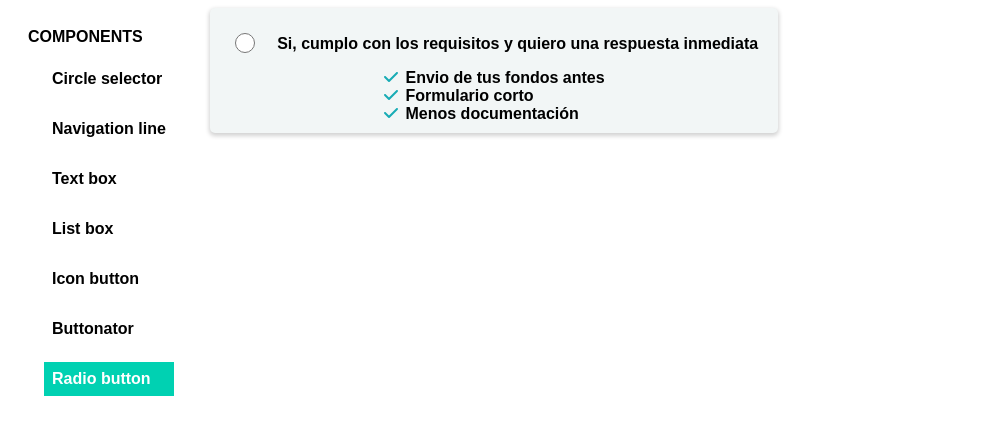
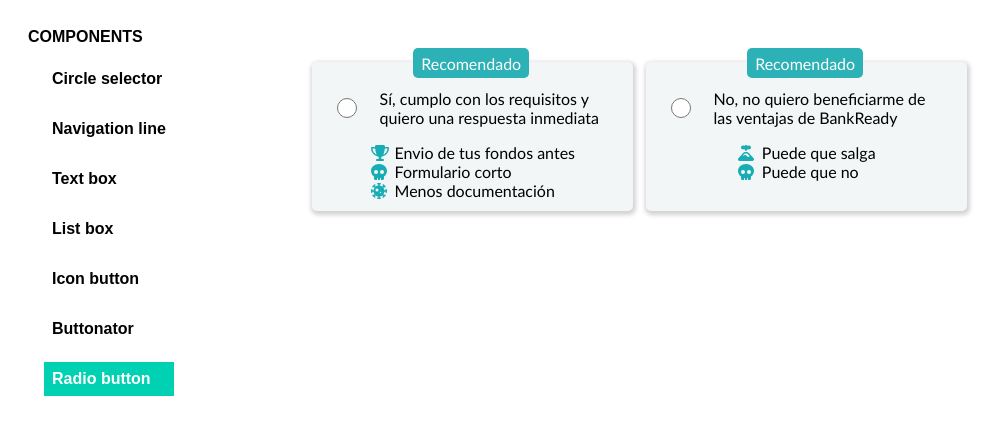
Before and after one commit to LaraGuardiola/angular-circleselector, an Angular app: page / in a window 1280 px wide. Both pictures are taken after a click on the item "Radio button". Shown: the top 434 px of the page, without its empty margins (0-1006 px from the left). Built offline with nearby package versions, Linux system fonts and the light colour scheme.

Commit message:
added margin for the ng-container, radio button tile almost completely styled

```diff
--- a/src/app/app.component.css
+++ b/src/app/app.component.css
@@ -41,3 +41,8 @@ li > a {
     color: black;
     border-radius: 2px;
 }
+
+.mainwrap {
+    margin-top: 3em;
+    margin-left: 6em;
+}
--- a/src/app/radio-button/radio-button.component.css
+++ b/src/app/radio-button/radio-button.component.css
@@ -1,13 +1,22 @@
+/* RADIO BUTTON */
+.wrapper {
+    display: flex;
+}
+
+
 .radio-button{
+    position: relative;
     border: 1px solid transparent;
     display: flex;
     flex-direction: column;
-    width: fit-content;
+    width: 300px;
     border-radius: 5px;
     background-color: #f2f6f6;
-    box-shadow: 0 2px 4px 1px lightgray;
-    font-family: 'Arial';
+    box-shadow: 1px 2px 4px 2px lightgray;
+    font-family: 'Calibri', sans-serif;
+    font-weight: 100;
     padding: 0.6em;
+    margin: 0.4em;
 }
 
 .radio-section {
@@ -22,17 +31,14 @@
     padding-left:0.6em;
 }
 
-fieldset{
-    margin: 0;
-    padding: 0;
-    border: none;
-}
 
 .radio-btn {
     accent-color: #3b6e60;
     width: 1.5em;
     height: 1.5em;
 }
+
+/* DIV.LIST */
 
 
 .list{
@@ -52,7 +58,31 @@ fieldset{
     flex-direction: row;
 }
 
+
+
 .icon{
     margin-right: 0.5em;
     color: #18acb5;
+    max-width: 16px;
 }
+
+/* DIV.RECOMMENDED */
+
+.recommended {
+    top: -15px;
+    left: 100px;
+    position: absolute;
+    background-color: #2cb1b6;
+    color: white;
+    height: 30px;
+    padding: 0;
+    display: flex;
+    align-items: center;
+    justify-content: center;
+    border-radius: 5px;
+}
+
+.recommended > p {
+    padding-left: 0.5em;
+    padding-right: 0.5em;
+}
--- a/src/app/radio-button/radio-button.component.html
+++ b/src/app/radio-button/radio-button.component.html
@@ -1,19 +1,23 @@
-<div class="radio-button">
+<div class="wrapper">
+    <div *ngFor="let e of [].constructor(numOfRadioButtons); let i = index" class="radio-button">
         <div class="radio-section">
             <div class="radio">
                 <input class="radio-btn" type="radio" name="radio-button">
             </div>
             <div class="text">
-            <p>Si, cumplo con los requisitos y quiero una respuesta inmediata</p>
+                <p>{{ itemList[i].mainText[i] }}</p>
             </div>
         </div>
-    <div class="list">
+        <div *ngIf="itemList[i].displayLists[i]" class="list" #lista>
             <div class="ul-list">
-            <div class="list-item" *ngFor="let elem of list; let i = index">
-                <div class="icon"><fa-icon [icon]="symbol"></fa-icon></div>
-                <div class="paragraph">{{ list[i] }}</div>
+                <div class="list-item" *ngFor="let item of itemList[i].list; let e = index">
+                    <div class="icon"><fa-icon [icon]="itemList[i].symbol[e]"></fa-icon></div>
+                    <div class="paragraph">{{ itemList[i].list[e] }}</div>
                 </div>
             </div>
         </div>
-
+        <div *ngIf="itemList[i].isRecommended[i]" class="recommended">
+            <p>{{ recommendedText }}</p>
         </div>
+    </div>
+</div>
--- a/src/app/radio-button/radio-button.component.ts
+++ b/src/app/radio-button/radio-button.component.ts
@@ -1,6 +1,5 @@
-import { Component, OnInit, Input } from '@angular/core';
-import { IconProp } from '@fortawesome/fontawesome-svg-core';
-import { faCheck, IconDefinition } from '@fortawesome/free-solid-svg-icons';
+import { Component, OnInit, Input, ViewChild, ElementRef } from '@angular/core';
+import { faCheck, faSkull, faHelicopter, faVolcano, faVirusCovid, faTrophy } from '@fortawesome/free-solid-svg-icons';
 
 @Component({
   selector: 'app-radio-button',
@@ -9,19 +8,79 @@ import { faCheck, IconDefinition } from '@fortawesome/free-solid-svg-icons';
 })
 export class RadioButtonComponent implements OnInit {
 
-  @Input() symbol: IconDefinition | any
+  @Input() symbol: any[]
+  @Input() symbol1: any[]
+
   @Input() list: string[]
+  @Input() mainText: string[]
+
+  @Input() isRecommended: boolean
+  @Input() isRecommended1: boolean
+  @Input() isRecommendedGroup: boolean[]
+  @Input() displayLists: boolean[]
+  @Input() recommendedText: string
+
+  @Input() list1: string[]
+  @Input() recommendedText1: string
+
+  @Input() numOfRadioButtons: number
+  @Input() itemList: any[]
 
   constructor() {
-    this.symbol = faCheck
+    this.symbol = [faTrophy, faSkull, faVirusCovid]
+    this.symbol1 = [faVolcano, faSkull]
+
+    this.mainText = [
+      'Sí, cumplo con los requisitos y quiero una respuesta inmediata',
+      'No, no quiero beneficiarme de las ventajas de BankReady'
+    ]
+
+    this.recommendedText = "Recomendado"
+    this.isRecommended = true
+    this.isRecommended1 = true
+    this.isRecommendedGroup = [this.isRecommended, this.isRecommended1]
+    this.displayLists = [true, true]
+
+    this.recommendedText1 = "No Recomendado"
+
+
+    this.numOfRadioButtons = 2
+
     this.list = [
-      "Envio de tus fondos antes",
-      "Formulario corto",
-      "Menos documentación"
+        "Envio de tus fondos antes",
+        "Formulario corto",
+        "Menos documentación"
+    ],
+    this.list1 = [
+        "Puede que salga",
+        "Puede que no",
+    ]
+    this.itemList = [
+      {
+        mainText: this.mainText,
+        isRecommended: this.isRecommendedGroup,
+        displayLists: this.displayLists,
+        list: this.list,
+        symbol: this.symbol
+      },
+      {
+        mainText: this.mainText,
+        isRecommended: this.isRecommendedGroup,
+        displayLists: this.displayLists,
+        list: this.list1,
+        symbol: this.symbol1
+      }
     ]
    }
 
-  ngOnInit(): void {
+  @ViewChild('lista') lista: ElementRef | any
+
+  ngOnInit(): void {}
+
+  ngAfterViewInit(): void {
+
   }
 
+
+
 }
```
Lines whose indentation alone changed are shown as unchanged.
